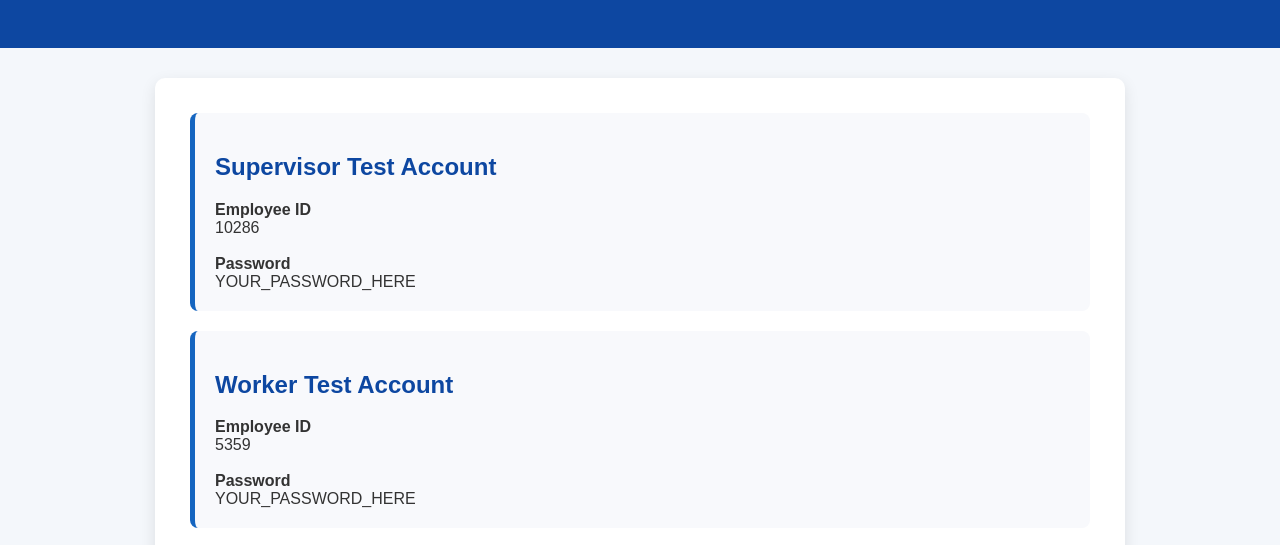
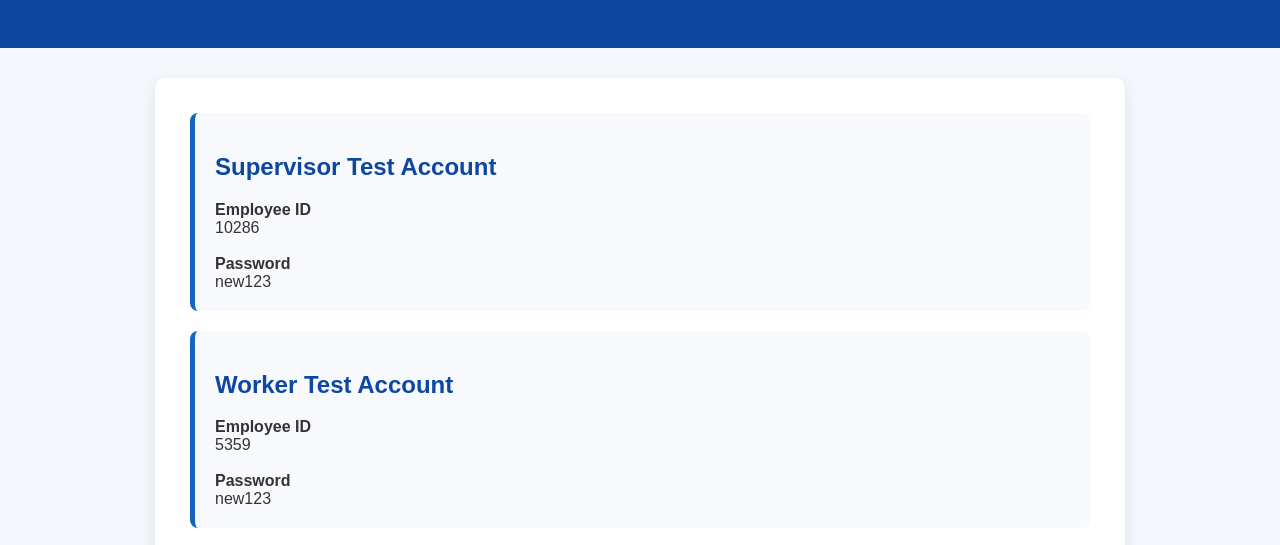
Before and after one commit to mrtcadmin/operix-siteops-privacy, a plain HTML site: page google-review.html in a window 1280 px wide. Shown: the part 184-729 px from the top of the page. Drawn offline with Linux system fonts and the light colour scheme.

Commit message:
Update google-review.html

```diff
--- a/google-review.html
+++ b/google-review.html
@@ -79,7 +79,7 @@ code{
 <br><br>
 
 <b>Password</b><br>
-YOUR_PASSWORD_HERE
+new123
 
 </div>
 
@@ -93,7 +93,7 @@ YOUR_PASSWORD_HERE
 <br><br>
 
 <b>Password</b><br>
-YOUR_PASSWORD_HERE
+new123
 
 </div>
 
```
